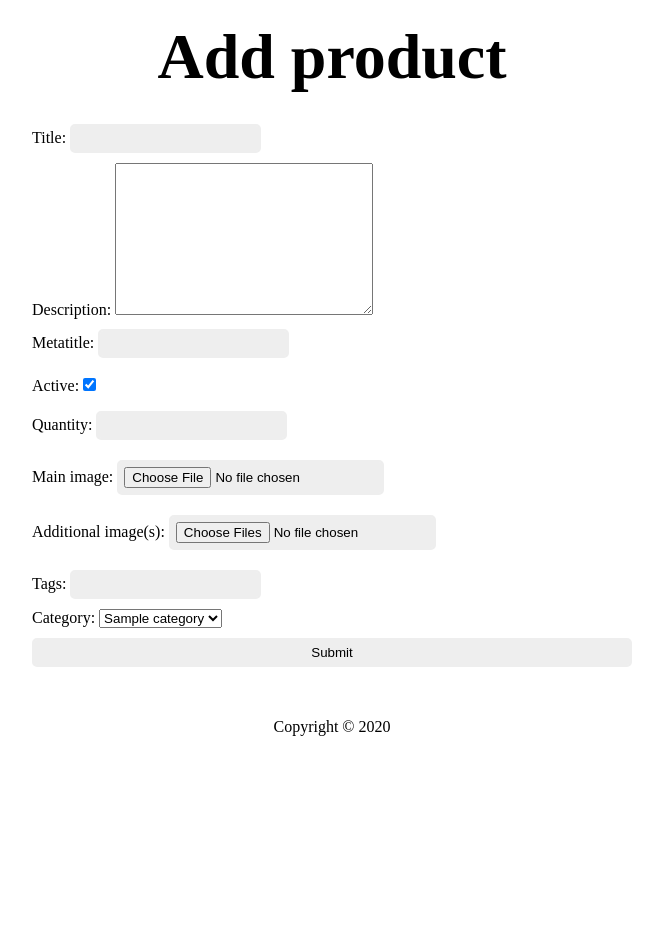
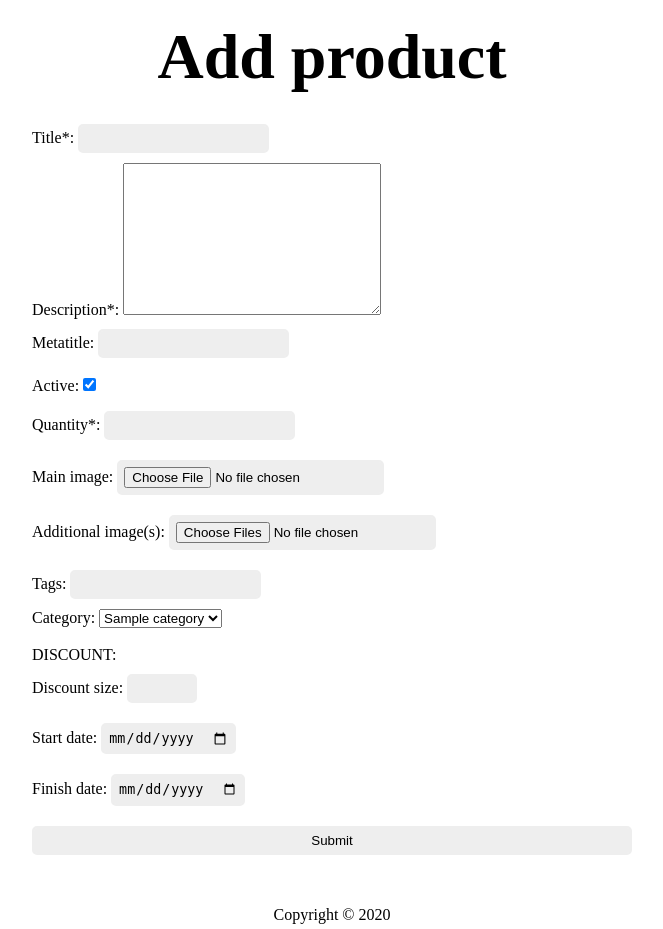
Before and after one commit to AlexWebUa/awesome.shop, a PHP site: page /product/add in a window 1280 px wide. Shown: the part 37-966 px from the top of the page, without its empty margins (308-971 px from the left). Before the commit the page ends 773 px from the top, so only its background shows below. Run offline with PHP 8.4, Linux system fonts and the light colour scheme; tables that the repository leaves empty or names only in its code hold one stand-in row (values such as "Sample post"); some libraries are stand-ins or nearby versions.

Commit message:
features adding on product page

```diff
--- a/controllers/ProductController.php
+++ b/controllers/ProductController.php
@@ -19,6 +19,8 @@ class ProductController
     public function actionAdd()
     {
         if (isset($_POST['submit'])) {
+            $errors = false;
+
             $options = [
                 'title' => $_POST['title'],
                 'description' => $_POST['description'],
@@ -28,7 +30,10 @@ class ProductController
                 'images' => $_POST['images'] ?? null,
                 'tags' => $_POST['tags'] ?? null,
                 'categoryId' => $_POST['categoryId'],
-                'features' => $_POST['features'] ?? null
+                'features' => $_POST['features'] ?? null,
+                'discount' => $_POST['discount'] ?? null,
+                'startDate' => $_POST['startDate'] ?? null,
+                'finishDate' => $_POST['finishDate'] ?? null
             ];
 
             if (isset($_FILES['mainImg']) && $_FILES['mainImg']['error'] != 4) {
@@ -74,12 +79,19 @@ class ProductController
                 $options['tags'] = $tagIds;
             }
 
-            $errors = false;
+            if ($_POST['discount'] != null && $_POST['startDate'] != null && $_POST['finishDate'] != null) {
+                if ($_POST['startDate'] > $_POST['finishDate']) {
+                    $errors[] = 'Начало должно быть раньше конца';
+                } else {
+                    $options['startDate'] = date("Y-m-d H:i:s",strtotime($_POST['startDate']));
+                    $options['finishDate'] = date("Y-m-d H:i:s",strtotime($_POST['finishDate']));
+                }
+            }
+
             if (
                 !isset($options['title']) || empty($options['title']) ||
                 !isset($options['description']) || empty($options['description']) ||
-                !isset($options['quantity']) || empty($options['quantity']) ||
-                !isset($options['categoryId']) || empty($options['categoryId'])
+                !isset($options['quantity']) || empty($options['quantity'])
             ) {
                 $errors[] = 'Заполните все поля';
             }
@@ -92,7 +104,6 @@ class ProductController
                 $errors[] = 'Размер файла не должен превышать 5Мб.';
             }
 
-            //$errors = true;
             if ($errors == false) {
 
                 $id = Product::add($options);
--- a/views/product/add.php
+++ b/views/product/add.php
@@ -15,14 +15,11 @@
         <div>
             <form action="#" method="post" enctype="multipart/form-data">
 
-                <label>Title: <input type="text" name="title" placeholder="" value="<?= $_POST['title'] ?? '' ?>" required></label>
-                <label>Description: <textarea name="description" cols="30" rows="10" required><?= $_POST['description'] ?? '' ?></textarea></label>
+                <label>Title*: <input type="text" name="title" placeholder="" value="<?= $_POST['title'] ?? '' ?>" required></label>
+                <label>Description*: <textarea name="description" cols="30" rows="10" required><?= $_POST['description'] ?? '' ?></textarea></label>
                 <label>Metatitle: <input type="text" name="metatitle" placeholder="" value="<?= $_POST['metatitle'] ?? '' ?>"></label>
                 <label>Active: <input type="checkbox" name="isActive" checked value="1"></label>
-                <label>Quantity: <input name="quantity" type="number" min="0" onkeypress="return event.charCode >= 48" required value="<?= $_POST['quantity'] ?? '' ?>"></label>
-
-                <!--TODO: features-->
-
+                <label>Quantity*: <input type="number" name="quantity" min="0" onkeypress="return event.charCode >= 48" required value="<?= $_POST['quantity'] ?? '' ?>"></label>
                 <label>Main image: <input type="file" name="mainImg"></label>
                 <label>Additional image(s): <input type="file" name="images[]" multiple></label>
                 <label>Tags: <input type="text" name="tags"></label>
@@ -40,6 +37,14 @@
                     </select>
                 </label>
 
+                <br>
+                DISCOUNT:
+
+                <label>Discount size: <input type="number" name="discount" min="0" max="100" onkeypress="return event.charCode >= 48"></label>
+                <label>Start date: <input type="date" name="startDate"></label>
+                <label>Finish date: <input type="date" name="finishDate"></label>
+
+
                 <input type="submit" name="submit" value="Submit">
 
                 <br/><br/>
--- a/views/site/index.php
+++ b/views/site/index.php
@@ -11,7 +11,6 @@
                     <a href="<?= '/product/' . $product['id'] ?>" class="product-name"><?= $product['title']; ?></a>
                 </h3>
                 <p>Description: <?= $product['description'] ?></p>
-                <p>Discount: <?= $product['discount'] ?>%</p>
                 <p>IsActive: <?= $product['isActive'] ?></p>
                 <?php if ($product['discount'] != null) : ?>
                     <p>Discount: <?= $product['discount'] ?>%</p>
```
Also changed, not shown: models/Product.php (+12 -1 lines).
